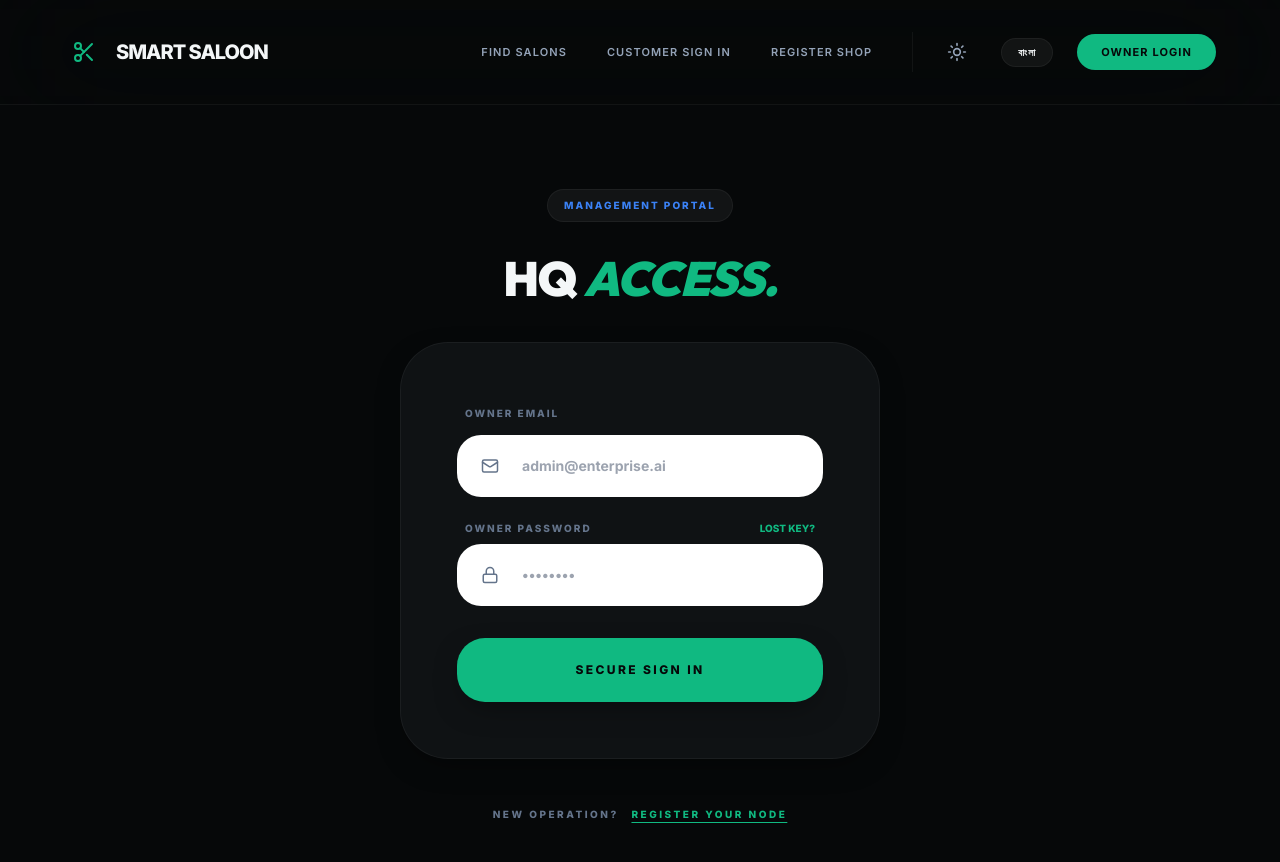
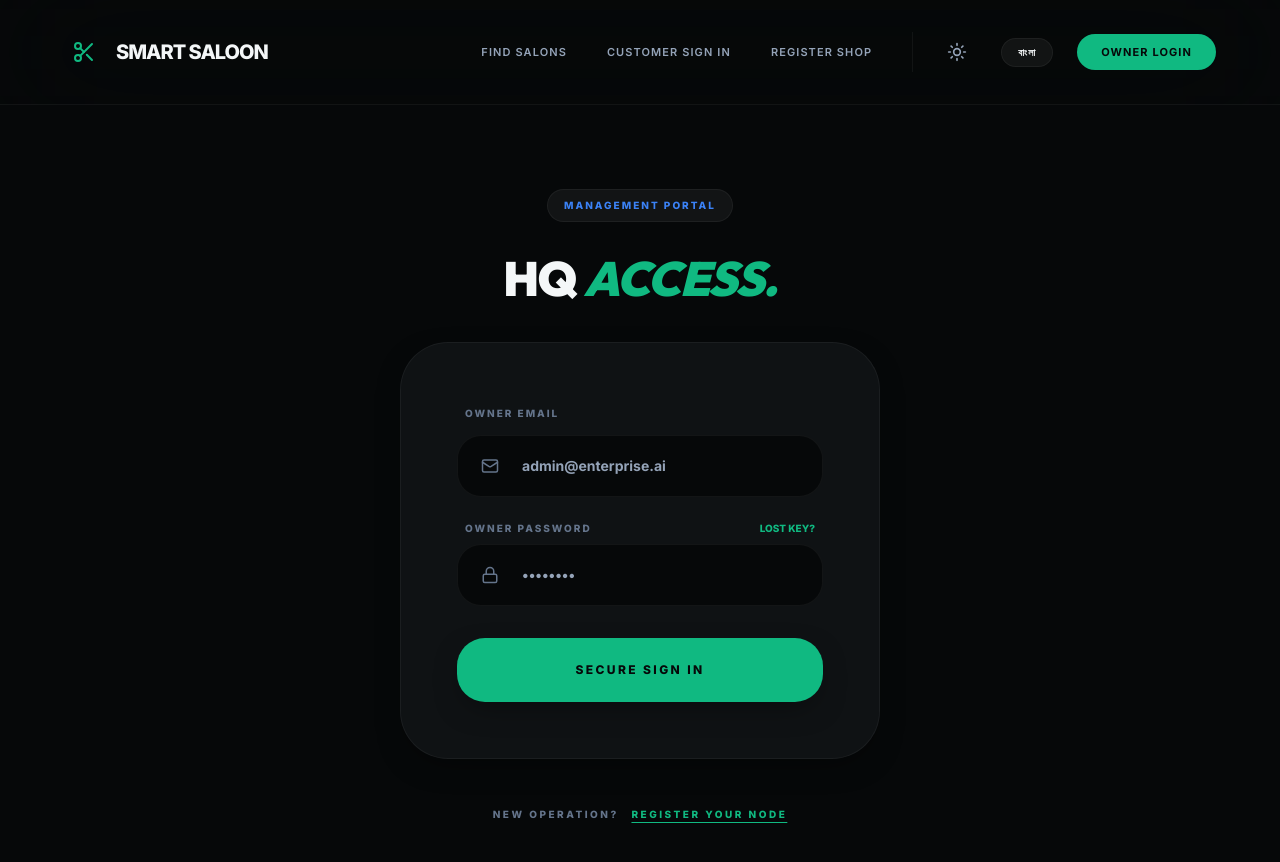
Before and after one commit to ronirouth2006-a11y/smart-saloon, a React (Vite) app in the folder frontend-react/: page /owner/login in a window 1280 px wide. Shown: the top 862 px of the page. Built offline with nearby package versions, Linux system fonts and the light colour scheme; no server answers.

Commit message:
style: global high-contrast input overhaul and auto-fill protection

```diff
--- a/frontend-react/src/pages/CustomerLogin.jsx
+++ b/frontend-react/src/pages/CustomerLogin.jsx
@@ -155,7 +155,7 @@ const FormInput = ({ icon, label, type="text", value, onChange, placeholder }) =
        <input
          type={type} required value={value}
          onChange={e => onChange(e.target.value)}
-         className="w-full bg-background-main/50 border border-border-subtle rounded-[24px] py-5 pl-16 pr-8 text-sm font-bold focus:outline-none focus:border-primary/50 transition-smooth text-text-main"
+         className="w-full bg-background-main border border-border-subtle rounded-[24px] py-5 pl-16 pr-8 text-sm font-bold focus:outline-none focus:border-primary/50 focus:bg-background-card transition-smooth text-text-main placeholder:text-text-muted"
          placeholder={placeholder}
        />
     </div>
--- a/frontend-react/src/pages/Dashboard.jsx
+++ b/frontend-react/src/pages/Dashboard.jsx
@@ -410,11 +410,11 @@ export default function Dashboard() {
                     <div className="space-y-4">
                        <div className="space-y-2">
                           <label className="text-[9px] font-black uppercase tracking-widest text-text-dim ml-2">MEMBER IDENTITY</label>
-                          <input className="w-full bg-background-main/50 border border-border-subtle rounded-2xl py-4 px-6 text-sm font-bold focus:outline-none focus:border-primary/50 transition-smooth" placeholder="e.g. Victor Nova" value={newBarberName} onChange={e => setNewBarberName(e.target.value)} />
+                          <input className="w-full bg-background-main border border-border-subtle rounded-2xl py-4 px-6 text-sm font-bold focus:outline-none focus:border-primary/50 focus:bg-background-card transition-smooth text-text-main placeholder:text-text-muted" placeholder="e.g. Victor Nova" value={newBarberName} onChange={e => setNewBarberName(e.target.value)} />
                        </div>
                        <div className="space-y-2">
                           <label className="text-[9px] font-black uppercase tracking-widest text-text-dim ml-2">CORE CAPABILITY</label>
-                          <input className="w-full bg-background-main/50 border border-border-subtle rounded-2xl py-4 px-6 text-sm font-bold focus:outline-none focus:border-primary/50 transition-smooth" placeholder="e.g. Precision Fade" value={newBarberSpecs} onChange={e => setNewBarberSpecs(e.target.value)} />
+                          <input className="w-full bg-background-main border border-border-subtle rounded-2xl py-4 px-6 text-sm font-bold focus:outline-none focus:border-primary/50 focus:bg-background-card transition-smooth text-text-main placeholder:text-text-muted" placeholder="e.g. Precision Fade" value={newBarberSpecs} onChange={e => setNewBarberSpecs(e.target.value)} />
                        </div>
                     </div>
                     <button onClick={addBarber} className="bg-primary text-background-main w-full py-5 rounded-[24px] font-black text-[10px] uppercase tracking-[0.2em] hover:shadow-[0_0_20px_var(--primary-glow)] transition-smooth flex items-center justify-center gap-3">
@@ -492,7 +492,7 @@ const SettingsInput = ({ label, icon, ...props }) => (
     <label className="text-[10px] font-black uppercase tracking-[0.3em] text-text-dim ml-3">{label}</label>
     <div className="relative group">
        <div className="absolute left-6 top-1/2 -translate-y-1/2 text-text-dim group-focus-within:text-primary transition-smooth">{icon}</div>
-       <input {...props} className="w-full bg-background-main/50 border border-border-subtle rounded-[28px] py-5 pl-16 pr-8 text-sm font-bold focus:outline-none focus:border-primary/50 transition-smooth text-text-main" />
+       <input {...props} className="w-full bg-background-main border border-border-subtle rounded-[28px] py-5 pl-16 pr-8 text-sm font-bold focus:outline-none focus:border-primary/50 focus:bg-background-panel transition-smooth text-text-main placeholder:text-text-muted" />
     </div>
   </div>
 );
--- a/frontend-react/src/pages/MapView.jsx
+++ b/frontend-react/src/pages/MapView.jsx
@@ -243,7 +243,7 @@ export default function MapView() {
             <div className="relative flex-1 group">
                <Search size={20} className="absolute left-5 top-1/2 -translate-y-1/2 text-text-dim group-focus-within:text-primary transition-smooth" />
                <input
-                 className="w-full bg-background-card/90 backdrop-blur-2xl border border-border-bright rounded-[20px] py-4 pl-14 pr-6 shadow-premium focus:outline-none focus:border-primary/50 transition-smooth text-sm font-medium"
+                 className="w-full bg-background-card border border-border-bright rounded-[20px] py-4 pl-14 pr-6 shadow-premium focus:outline-none focus:border-primary/50 focus:bg-background-panel transition-smooth text-sm font-medium text-text-main placeholder:text-text-muted"
                  placeholder="Search salons or locations..."
                  value={searchTerm}
                  onChange={e => setSearchTerm(e.target.value)}
--- a/frontend-react/src/pages/OwnerLogin.jsx
+++ b/frontend-react/src/pages/OwnerLogin.jsx
@@ -127,7 +127,7 @@ export default function OwnerLogin() {
                        <div className="absolute left-6 top-1/2 -translate-y-1/2 text-text-dim group-focus-within:text-primary transition-smooth"><Lock size={18}/></div>
                        <input
                          type="password" value={password} onChange={e => setPassword(e.target.value)} required
-                         className="w-full bg-background-main/50 border border-border-subtle rounded-[24px] py-5 pl-16 pr-8 text-sm font-bold focus:outline-none focus:border-primary/50 transition-smooth text-text-main"
+                         className="w-full bg-background-main border border-border-subtle rounded-[24px] py-5 pl-16 pr-8 text-sm font-bold focus:outline-none focus:border-primary/50 focus:bg-background-card transition-smooth text-text-main placeholder:text-text-muted"
                          placeholder="••••••••"
                        />
                     </div>
@@ -182,7 +182,7 @@ const FormInput = ({ icon, label, type="text", value, onChange, placeholder }) =
        <input
          type={type} required value={value}
          onChange={e => onChange(e.target.value)}
-         className="w-full bg-background-main/50 border border-border-subtle rounded-[24px] py-5 pl-16 pr-8 text-sm font-bold focus:outline-none focus:border-primary/50 transition-smooth text-text-main"
+         className="w-full bg-background-main border border-border-subtle rounded-[24px] py-5 pl-16 pr-8 text-sm font-bold focus:outline-none focus:border-primary/50 focus:bg-background-card transition-smooth text-text-main placeholder:text-text-muted"
          placeholder={placeholder}
        />
     </div>
--- a/frontend-react/src/pages/Register.jsx
+++ b/frontend-react/src/pages/Register.jsx
@@ -336,7 +336,7 @@ const FormInput = ({ icon, label, type="text", ...props }) => (
        <input
          {...props} type={type} required
          onChange={e => props.onChange(e.target.value)}
-         className="w-full bg-background-main border border-border-subtle rounded-[24px] py-5 pl-16 pr-8 text-sm font-bold focus:outline-none focus:border-primary/50 focus:bg-background-card transition-smooth text-text-main shadow-inner"
+         className="w-full bg-background-main border border-border-subtle rounded-[24px] py-5 pl-16 pr-8 text-sm font-bold focus:outline-none focus:border-primary/50 focus:bg-background-card transition-smooth text-text-main shadow-inner placeholder:text-text-muted"
        />
     </div>
   </div>
```
